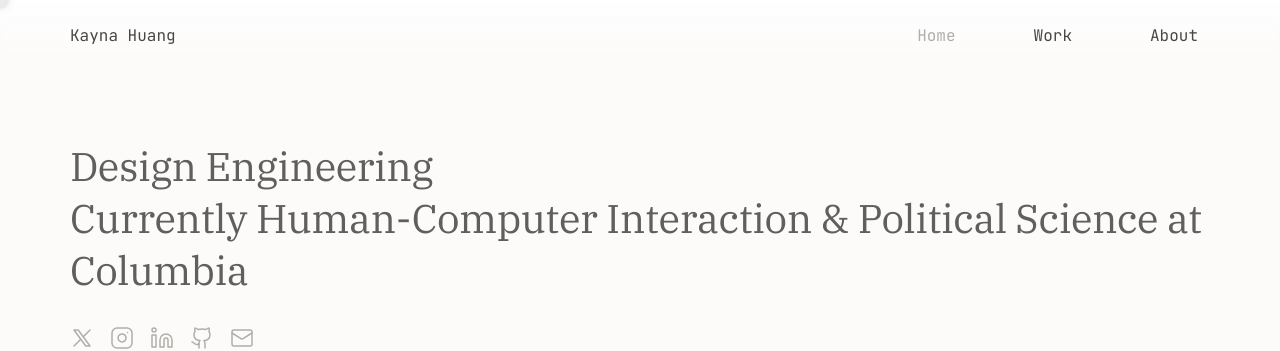
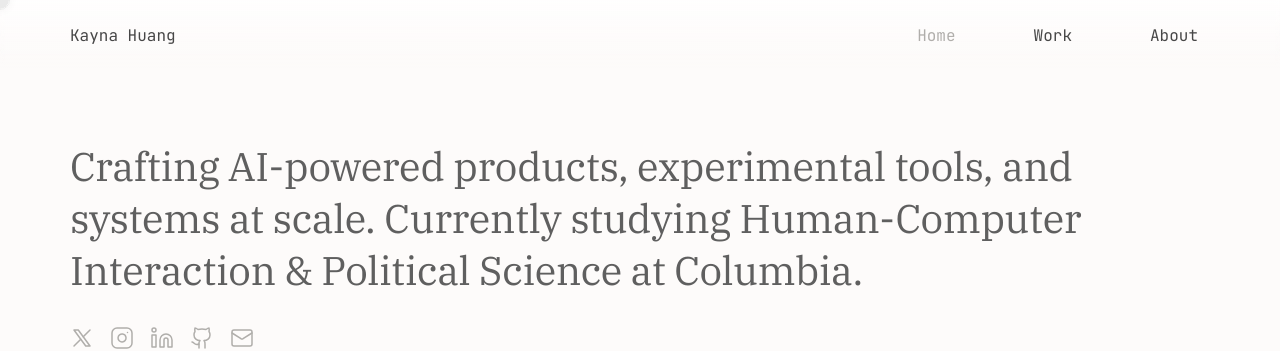
Before and after one commit to kayna-xyz/Portfolio-, a Next.js app: page / in a window 1280 px wide. Shown: the top 351 px of the page. Built offline with nearby package versions, Linux system fonts and the light colour scheme.

Commit message:
Update hero section title copy
Replaces "Design Engineering / Currently HCI & Political Science at Columbia"
with the new single-sentence description.

Co-Authored-By: Claude Sonnet 4.6 <noreply@anthropic.com>

```diff
--- a/components/hero-section.tsx
+++ b/components/hero-section.tsx
@@ -79,9 +79,7 @@ export default function HeroSection() {
           className="text-[#5F5F5F] leading-[1.3] tracking-[-0.01em] relative text-[28px] md:text-[40px]"
           style={{ fontFamily: "var(--font-ibm-plex-serif), 'Georgia', serif" }}
         >
-          {"Design Engineering"}
-          <br />
-          {"Currently Human-Computer Interaction & Political Science at Columbia"}
+          {"Crafting AI-powered products, experimental tools, and systems at scale. Currently studying Human-Computer Interaction & Political Science at Columbia."}
         </h1>
 
         {/* Trailing glow ghosts */}
```
